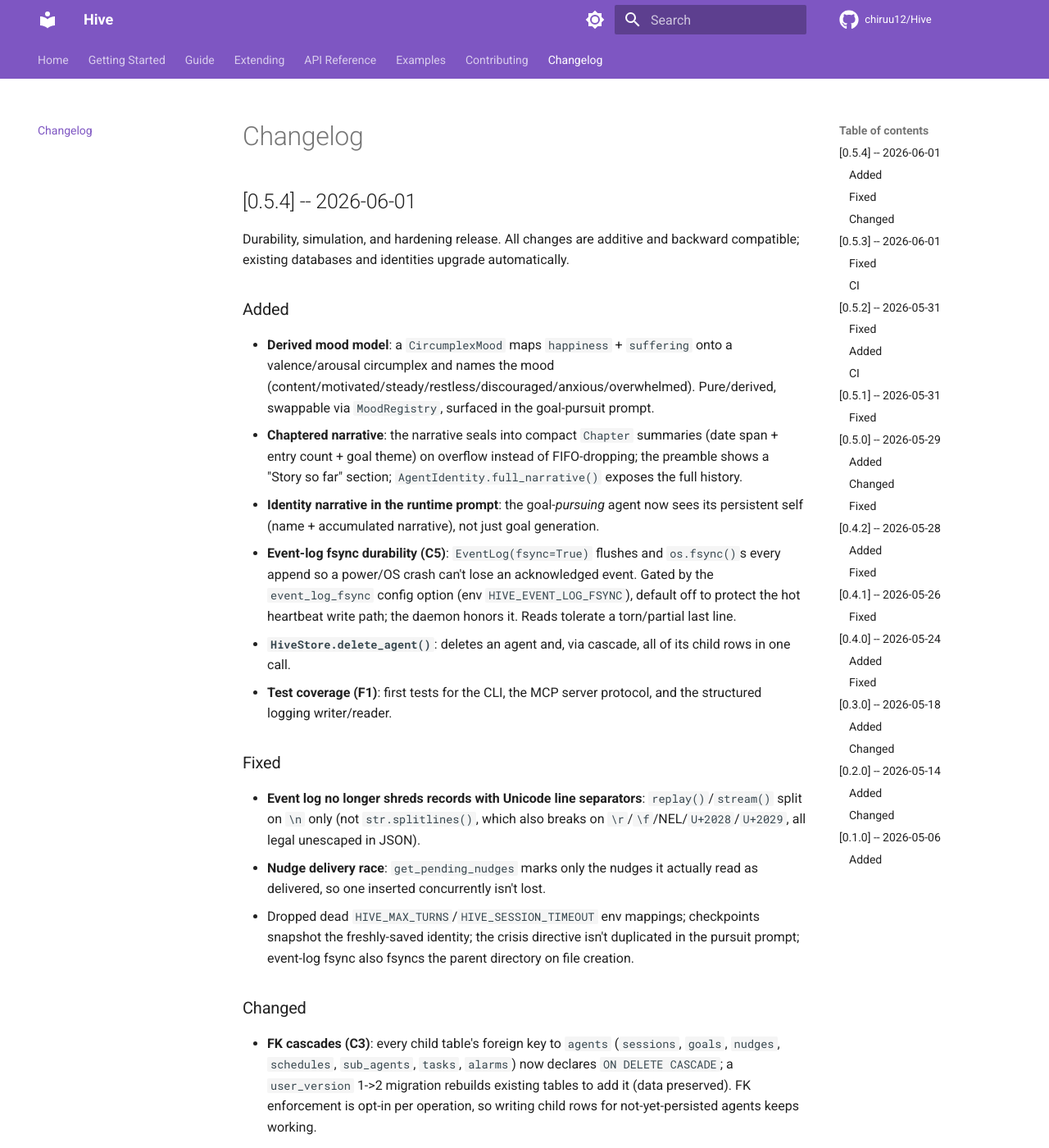
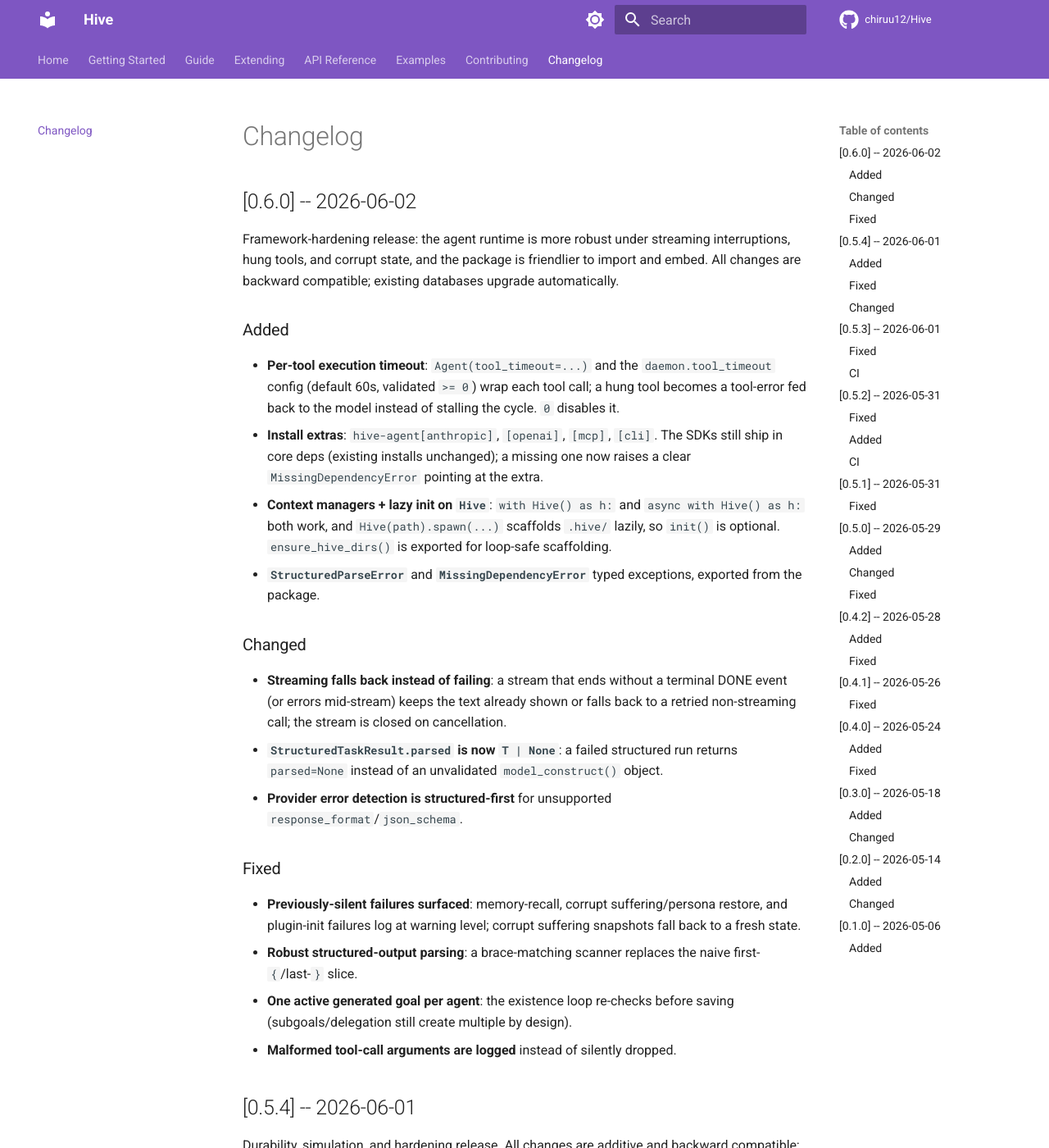
Before and after one commit to chiruu12/Hive, an MkDocs documentation site: the page built from docs/changelog.md, in a window 1280 px wide and 1400 px high. Shown: the whole window at 82% size. Built offline with MkDocs 1.6.1 and Material for MkDocs 9.7.7, drawn with Linux system fonts in a browser that asks for light colours; comment, search, counter and statistics services are not loaded.

Commit message:
feat(api): Hive context managers + lazy .hive init; bump 0.6.0 + docs
- api.py: with Hive() / async with Hive() context managers; Hive(path).spawn(...)
  now scaffolds .hive/ lazily, so init() is optional (kept for back-compat)
- daemon/setup.py: split out loop-safe ensure_hive_dirs() (no asyncio.run) from
  initialize_hive(); export ensure_hive_dirs from the package
- bump version 0.5.4 -> 0.6.0; CHANGELOG + docs/changelog 0.6.0 section
- docs: tool_timeout config row, install extras + MissingDependencyError,
  StructuredTaskResult.parsed nullability, context-manager usage

Audit finding C10 + release.

```diff
--- a/docs/changelog.md
+++ b/docs/changelog.md
@@ -1,4 +1,25 @@
 # Changelog
+
+## [0.6.0] -- 2026-06-02
+
+Framework-hardening release: the agent runtime is more robust under streaming interruptions, hung tools, and corrupt state, and the package is friendlier to import and embed. All changes are backward compatible; existing databases upgrade automatically.
+
+### Added
+- **Per-tool execution timeout**: `Agent(tool_timeout=...)` and the `daemon.tool_timeout` config (default 60s, validated `>= 0`) wrap each tool call; a hung tool becomes a tool-error fed back to the model instead of stalling the cycle. `0` disables it.
+- **Install extras**: `hive-agent[anthropic]`, `[openai]`, `[mcp]`, `[cli]`. The SDKs still ship in core deps (existing installs unchanged); a missing one now raises a clear `MissingDependencyError` pointing at the extra.
+- **Context managers + lazy init on `Hive`**: `with Hive() as h:` and `async with Hive() as h:` both work, and `Hive(path).spawn(...)` scaffolds `.hive/` lazily, so `init()` is optional. `ensure_hive_dirs()` is exported for loop-safe scaffolding.
+- **`StructuredParseError`** and **`MissingDependencyError`** typed exceptions, exported from the package.
+
+### Changed
+- **Streaming falls back instead of failing**: a stream that ends without a terminal DONE event (or errors mid-stream) keeps the text already shown or falls back to a retried non-streaming call; the stream is closed on cancellation.
+- **`StructuredTaskResult.parsed` is now `T | None`**: a failed structured run returns `parsed=None` instead of an unvalidated `model_construct()` object.
+- **Provider error detection is structured-first** for unsupported `response_format`/`json_schema`.
+
+### Fixed
+- **Previously-silent failures surfaced**: memory-recall, corrupt suffering/persona restore, and plugin-init failures log at warning level; corrupt suffering snapshots fall back to a fresh state.
+- **Robust structured-output parsing**: a brace-matching scanner replaces the naive first-`{`/last-`}` slice.
+- **One active generated goal per agent**: the existence loop re-checks before saving (subgoals/delegation still create multiple by design).
+- **Malformed tool-call arguments are logged** instead of silently dropped.
 
 ## [0.5.4] -- 2026-06-01
 
--- a/pyproject.toml
+++ b/pyproject.toml
@@ -1,6 +1,6 @@
 [project]
 name = "hive-agent"
-version = "0.5.4"
+version = "0.6.0"
 description = "Local-first agent OS. Spawn persistent AI agents that collaborate, write code, and use tools autonomously."
 authors = [{ name = "chiruu12" }]
 license = { text = "MIT" }
--- a/src/hive/__init__.py
+++ b/src/hive/__init__.py
@@ -1,6 +1,6 @@
 """Hive - Autonomous agent OS."""
 
-__version__ = "0.5.4"
+__version__ = "0.6.0"
 
 from hive.agents.existence import ExistenceLoop
 from hive.agents.goal_strategy import Goal, GoalContext, GoalStrategy
@@ -13,7 +13,7 @@
 from hive.context import ExecutionContext
 from hive.daemon.hooks import HookRegistry
 from hive.daemon.loop import HiveDaemon
-from hive.daemon.setup import initialize_hive
+from hive.daemon.setup import ensure_hive_dirs, initialize_hive
 from hive.errors import (
     AgentNotFoundError,
     HiveError,
@@ -183,6 +183,7 @@
     "HotkeyTrigger",
     "Trigger",
     "WebhookTrigger",
+    "ensure_hive_dirs",
     "initialize_hive",
     "load_config",
     "tool",
```
Also changed, not shown: CHANGELOG.md (+49 -0 lines), docs/api/sdk-reference.md (+13 -2 lines), docs/getting-started/installation.md (+14 -0 lines), docs/guide/architecture.md (+1 -0 lines), 4 other files.
